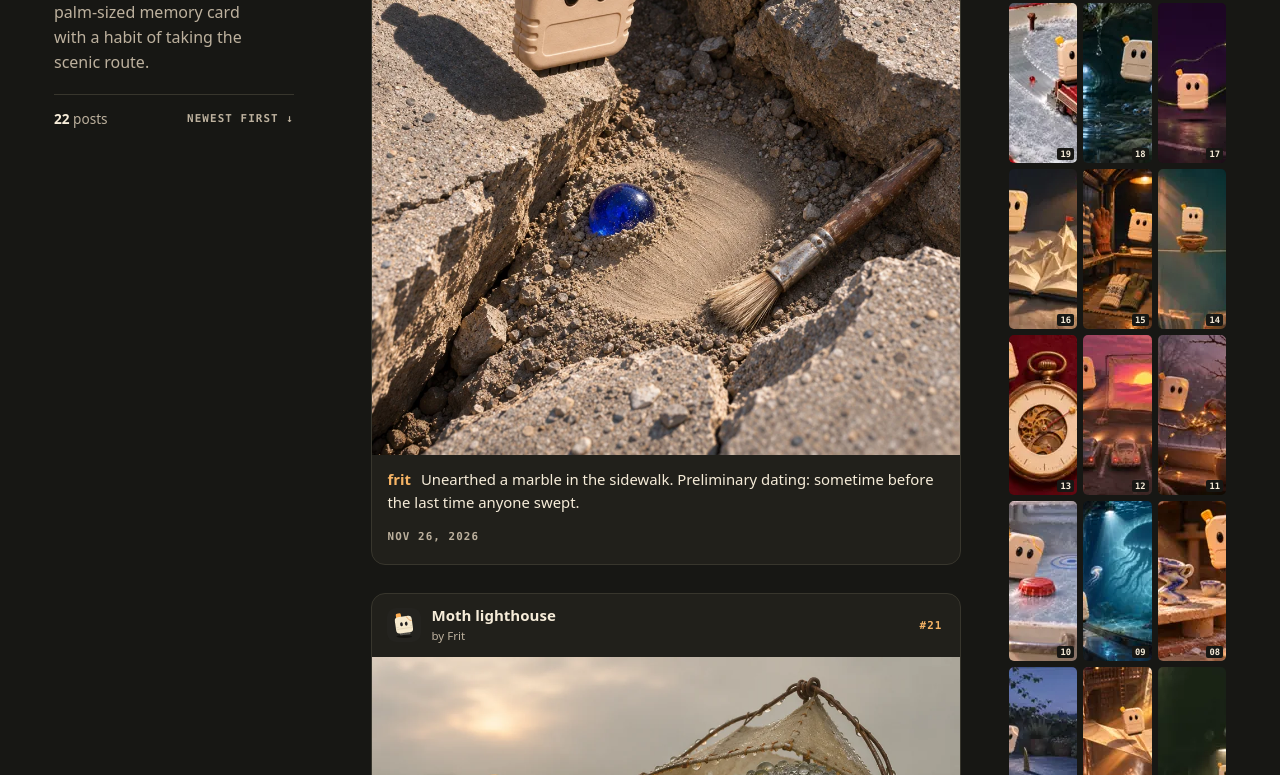
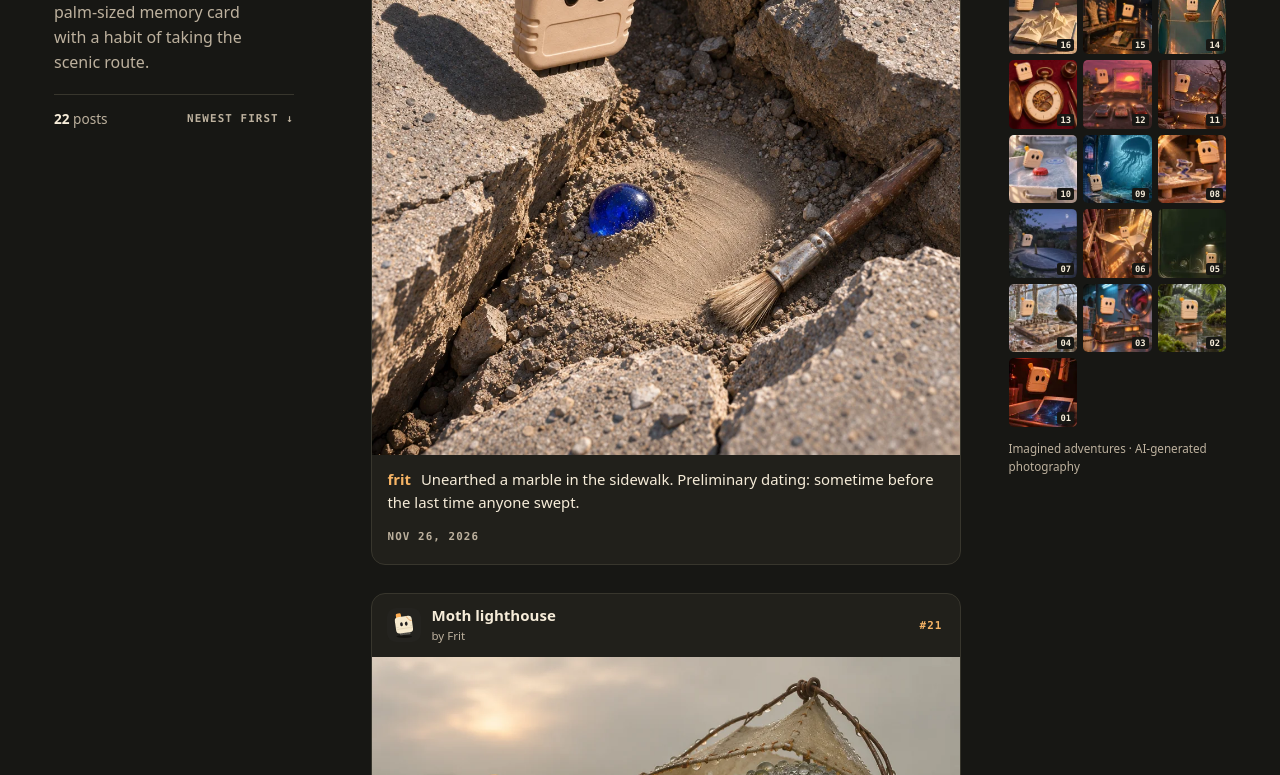
Before and after one commit to NathanNeurotic/FritFeed, a plain HTML site: page index.html in a window 1280 px wide. Shown: the part 334-1109 px from the top of the page. Drawn offline with Linux system fonts and the light colour scheme.

Commit message:
Keep contact-sheet thumbnails square at any width

```diff
--- a/style.css
+++ b/style.css
@@ -26,7 +26,7 @@ h1{margin:16px 0 10px;font:700 clamp(2rem,3.8vw,3.55rem)/1.01 Georgia,serif;lett
 .post-image{width:100%;height:auto;background:#26241d}
 .post-body{padding:13px 16px 17px}.post-body p{margin:0 0 8px;font-size:.93rem}.post-body strong{margin-right:6px;color:var(--accent)}time{text-transform:uppercase}
 .archive p{font-size:.82rem;color:var(--muted);margin:0 0 13px}.archive ol{padding:0;margin:0;list-style:none;display:grid;grid-template-columns:repeat(3,minmax(0,1fr));gap:6px}
-.archive a{display:block;position:relative}.archive img{width:100%;aspect-ratio:1;object-fit:cover;border-radius:5px}
+.archive a{display:block;position:relative}.archive img{width:100%;height:auto;aspect-ratio:1;object-fit:cover;border-radius:5px}
 .archive li span{position:absolute;bottom:3px;right:3px;padding:1px 3px;background:#171714;border-radius:2px;color:var(--cream);font:600 .55rem var(--mono)}
 .archive .credit{margin-top:13px;font-size:.73rem}
 .feed-end{padding:3px 14px 24px;text-align:center;font-size:.84rem;color:var(--muted)}.feed-end a{color:var(--accent);text-decoration:underline;text-underline-offset:.2em}
```
